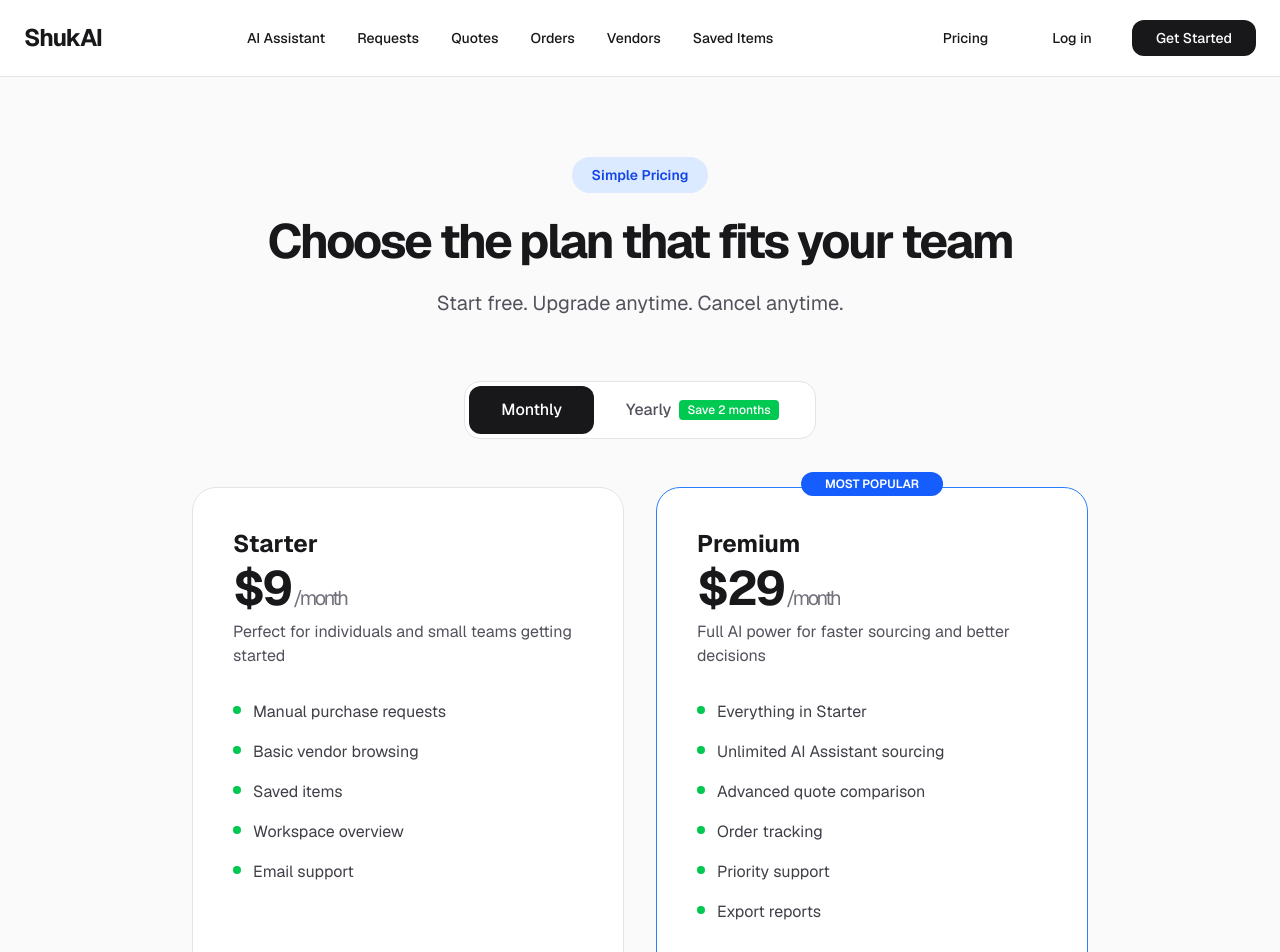
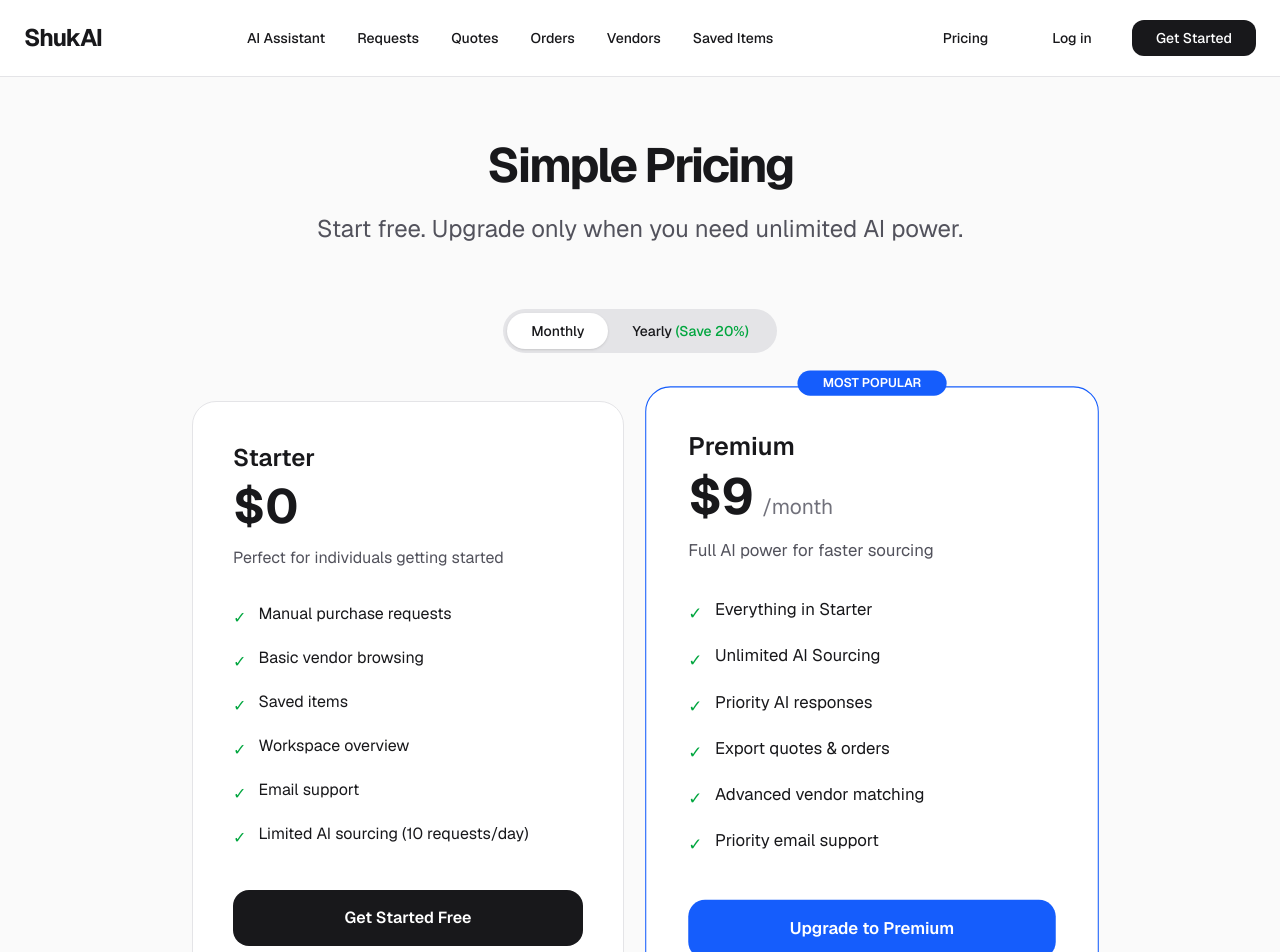
Before and after one commit to Gr33nstonecorp/shuka, a Next.js app: page /pricing in a window 1280 px wide. Shown: the top 952 px of the page. Built offline with nearby package versions, Linux system fonts and the light colour scheme.

Commit message:
Revamp pricing plans and UI for better clarity

```diff
--- a/app/pricing/page.tsx
+++ b/app/pricing/page.tsx
@@ -3,92 +3,80 @@
 import Link from "next/link";
 import { useState } from "react";
 
+export default function PricingPage() {
+  const [isYearly, setIsYearly] = useState(false);
+
   const plans = [
     {
       name: "Starter",
-    price: 9,
-    yearlyPrice: 99,
-    description: "Perfect for individuals and small teams getting started",
+      price: 0,
+      period: "",
+      description: "Perfect for individuals getting started",
       features: [
         "Manual purchase requests",
         "Basic vendor browsing",
         "Saved items",
         "Workspace overview",
         "Email support",
+        "Limited AI sourcing (10 requests/day)",
       ],
-    cta: "Start with Starter",
-    href: "/login",           // Changed to /login or signup flow
+      cta: "Get Started Free",
+      href: "/assistant",
       popular: false,
     },
     {
       name: "Premium",
-    price: 29,
-    yearlyPrice: 290,
-    description: "Full AI power for faster sourcing and better decisions",
+      price: isYearly ? 89 : 9,
+      period: isYearly ? "/year" : "/month",
+      description: "Full AI power for faster sourcing",
       features: [
         "Everything in Starter",
-      "Unlimited AI Assistant sourcing",
-      "Advanced quote comparison",
-      "Order tracking",
-      "Priority support",
-      "Export reports",
+        "Unlimited AI Sourcing",
+        "Priority AI responses",
+        "Export quotes & orders",
+        "Advanced vendor matching",
+        "Priority email support",
       ],
       cta: "Upgrade to Premium",
-    href: "/assistant",       // Goes straight to AI for paid users
+      href: "#", // We'll connect Stripe later
       popular: true,
     },
   ];
 
-export default function PricingPage() {
-  const [isYearly, setIsYearly] = useState(false);
-
   return (
-    <div className="min-h-screen bg-zinc-50 dark:bg-zinc-950 py-20 px-6">
+    <main className="min-h-screen bg-zinc-50 dark:bg-zinc-950 text-zinc-900 dark:text-zinc-100 py-16 px-6">
       <div className="max-w-5xl mx-auto">
         <div className="text-center mb-16">
-          <div className="inline-flex bg-blue-100 dark:bg-blue-950 text-blue-700 dark:text-blue-300 px-5 py-2 rounded-full text-sm font-semibold mb-6">
-            Simple Pricing
-          </div>
-          <h1 className="text-5xl font-black tracking-tighter mb-6">
-            Choose the plan that fits your team
-          </h1>
-          <p className="text-xl text-zinc-600 dark:text-zinc-400 max-w-2xl mx-auto">
-            Start free. Upgrade anytime. Cancel anytime.
+          <h1 className="text-5xl font-black tracking-tighter mb-6">Simple Pricing</h1>
+          <p className="text-2xl text-zinc-600 dark:text-zinc-400 max-w-2xl mx-auto">
+            Start free. Upgrade only when you need unlimited AI power.
           </p>
         </div>
 
         {/* Billing Toggle */}
         <div className="flex justify-center mb-12">
-          <div className="inline-flex bg-white dark:bg-zinc-900 rounded-2xl p-1 border border-zinc-200 dark:border-zinc-800">
+          <div className="bg-zinc-200 dark:bg-zinc-800 rounded-full p-1 flex">
             <button
               onClick={() => setIsYearly(false)}
-              className={`px-8 py-3 rounded-xl font-medium transition ${
-                !isYearly ? "bg-zinc-900 text-white" : "text-zinc-600 dark:text-zinc-400"
-              }`}
+              className={`px-6 py-2 rounded-full text-sm font-medium transition ${!isYearly ? "bg-white dark:bg-zinc-900 shadow" : ""}`}
             >
               Monthly
             </button>
             <button
               onClick={() => setIsYearly(true)}
-              className={`px-8 py-3 rounded-xl font-medium transition flex items-center gap-2 ${
-                isYearly ? "bg-zinc-900 text-white" : "text-zinc-600 dark:text-zinc-400"
-              }`}
+              className={`px-6 py-2 rounded-full text-sm font-medium transition ${isYearly ? "bg-white dark:bg-zinc-900 shadow" : ""}`}
             >
-              Yearly <span className="text-xs bg-green-500 text-white px-2 py-0.5 rounded">Save 2 months</span>
+              Yearly <span className="text-green-600">(Save 20%)</span>
             </button>
           </div>
         </div>
 
         <div className="grid md:grid-cols-2 gap-8 max-w-4xl mx-auto">
-          {plans.map((plan) => {
-            const price = isYearly ? plan.yearlyPrice : plan.price;
-            const period = isYearly ? "/year" : "/month";
-
-            return (
+          {plans.map((plan) => (
             <div
               key={plan.name}
-                className={`bg-white dark:bg-zinc-900 border rounded-3xl p-10 flex flex-col ${
-                  plan.popular ? "border-blue-500 relative" : "border-zinc-200 dark:border-zinc-800"
+              className={`bg-white dark:bg-zinc-900 border rounded-3xl p-10 relative ${
+                plan.popular ? "border-blue-600 scale-105" : "border-zinc-200 dark:border-zinc-800"
               }`}
             >
               {plan.popular && (
@@ -97,20 +85,20 @@ export default function PricingPage() {
                 </div>
               )}
 
-                <div>
-                  <div className="text-2xl font-bold mb-1">{plan.name}</div>
-                  <div className="text-5xl font-black tracking-tighter mb-2">
-                    ${price}
-                    <span className="text-xl font-normal text-zinc-500"> {period}</span>
+              <div className="mb-8">
+                <h3 className="text-2xl font-semibold mb-2">{plan.name}</h3>
+                <div className="flex items-baseline">
+                  <span className="text-5xl font-black">${plan.price}</span>
+                  <span className="text-xl text-zinc-500 ml-2">{plan.period}</span>
                 </div>
-                  <p className="text-zinc-600 dark:text-zinc-400 mb-8">{plan.description}</p>
+                <p className="text-zinc-600 dark:text-zinc-400 mt-4">{plan.description}</p>
               </div>
 
-                <ul className="space-y-4 mb-10 flex-1">
+              <ul className="space-y-4 mb-10">
                 {plan.features.map((feature, i) => (
                   <li key={i} className="flex items-start gap-3">
-                      <div className="mt-1.5 w-2 h-2 rounded-full bg-green-500 flex-shrink-0" />
-                      <span className="text-zinc-700 dark:text-zinc-300">{feature}</span>
+                    <span className="text-green-600 mt-1">✓</span>
+                    <span>{feature}</span>
                   </li>
                 ))}
               </ul>
@@ -119,24 +107,21 @@ export default function PricingPage() {
                 href={plan.href}
                 className={`block text-center py-4 rounded-2xl font-semibold transition ${
                   plan.popular
-                      ? "bg-blue-600 hover:bg-blue-700 text-white"
-                      : "bg-zinc-900 hover:bg-black text-white"
+                    ? "bg-blue-600 text-white hover:bg-blue-700"
+                    : "bg-zinc-900 text-white hover:bg-black"
                 }`}
               >
                 {plan.cta}
               </Link>
             </div>
-            );
-          })}
+          ))}
         </div>
 
-        <div className="text-center mt-16 text-zinc-500 text-sm">
-          All plans include a free trial. Cancel anytime. Questions?{" "}
-          <a href="mailto:hello@shukai.co" className="text-blue-600 hover:underline">
-            Contact us
-          </a>
+        <div className="text-center mt-16 text-sm text-zinc-500">
+          Everything starts free. Upgrade anytime for unlimited AI sourcing.<br />
+          No credit card required to start.
         </div>
       </div>
-    </div>
+    </main>
   );
 }
```
Lines whose indentation alone changed are shown as unchanged.
